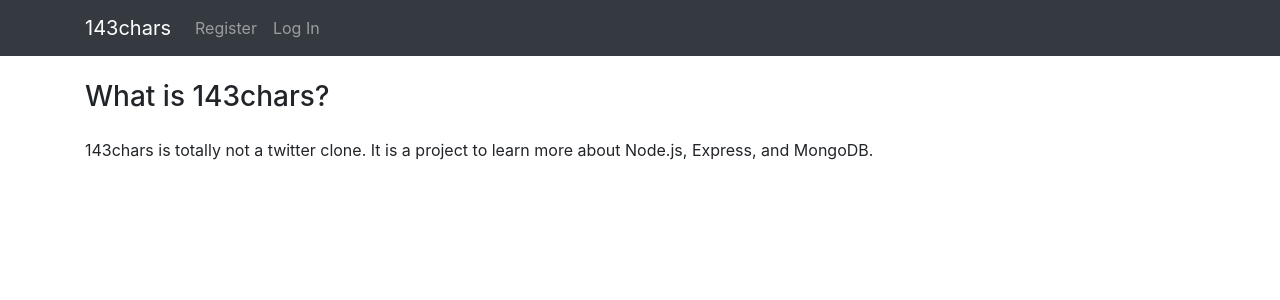
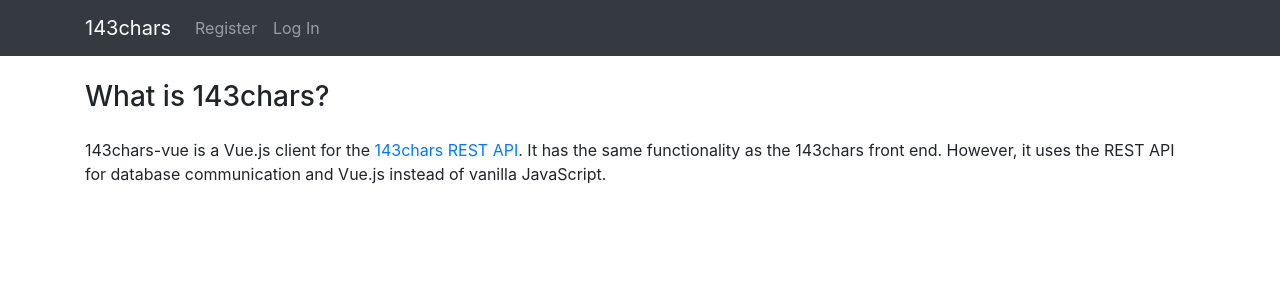
Before and after one commit to petermorgandev/coding-exercises, a Vue app: page /new in a window 1280 px wide. Shown: the top 300 px of the page. Built offline with nearby package versions, Linux system fonts and the light colour scheme.

Commit message:
Updated text on logged out homepage

```diff
--- a/src/views/Index.vue
+++ b/src/views/Index.vue
@@ -3,7 +3,10 @@
     <PageHeader>What is 143chars?</PageHeader>
     <div class="row">
       <div class="col">
-        <p>143chars is totally not a twitter clone. It is a project to learn more about Node.js, Express, and MongoDB.</p>
+        <p>
+          143chars-vue is a Vue.js client for the
+          <a href="https://github.com/PeterMorganGH/143chars#api">143chars REST API</a>. It has the same functionality as the 143chars front end. However, it uses the REST API for database communication and Vue.js instead of vanilla JavaScript.
+        </p>
       </div>
     </div>
   </div>
```
